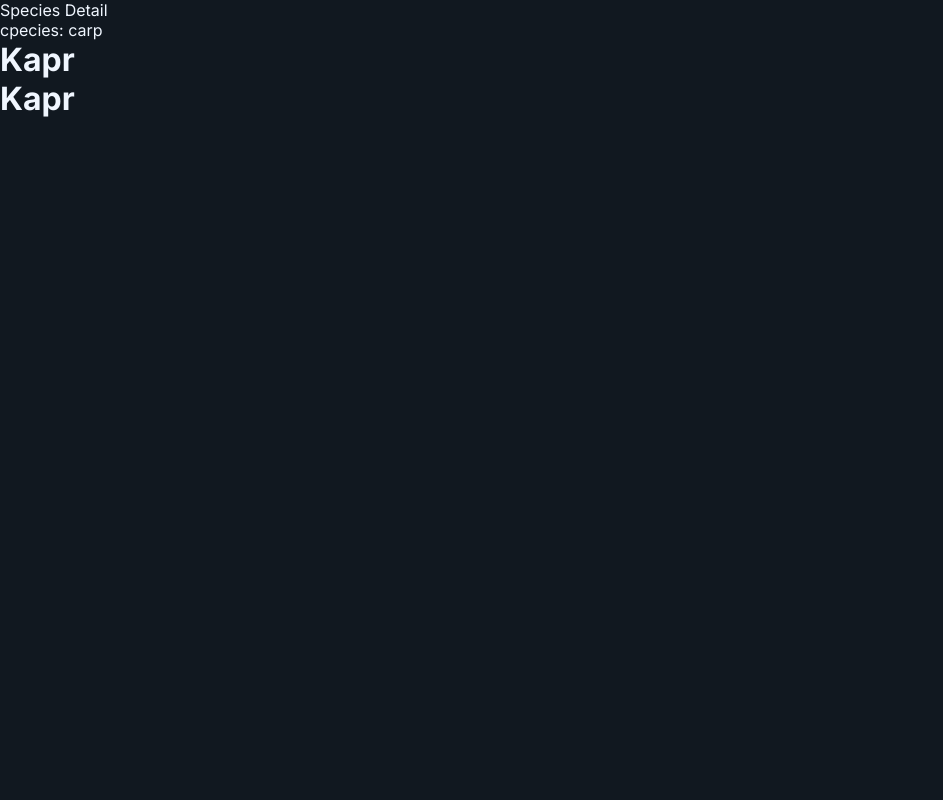
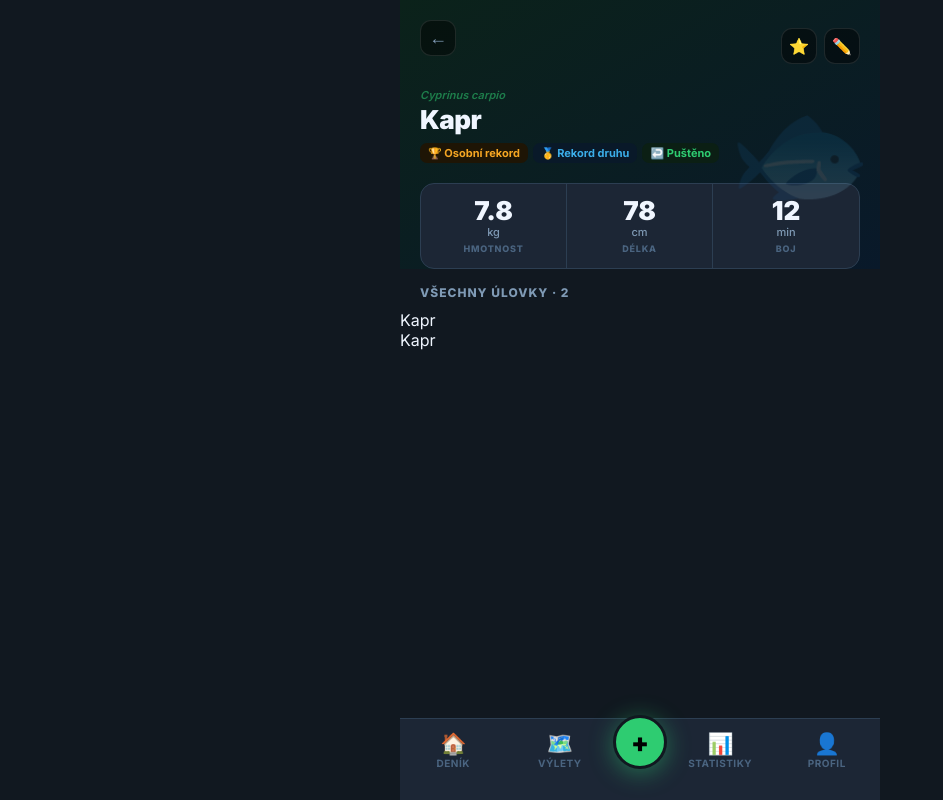
Before and after one commit to Moravec291678/chytnu.cz, a React (Vite) app: page /species/carp in a window 1280 px wide. Shown: the whole page, without its empty margins (0-943 px from the left). Built offline with nearby package versions, Linux system fonts and the light colour scheme.

Commit message:
add SpeciesDetailPage - hero, measures, back button, species record tag

```diff
--- a/src/pages/SpeciesDetailPage.jsx
+++ b/src/pages/SpeciesDetailPage.jsx
@@ -1,5 +1,7 @@
-import { useParams } from "react-router-dom";
+import { useParams, useNavigate } from "react-router-dom";
 import { useCatches } from "../context/CatchContext";
+import Layout from "../components/Layout";
+import "../styles/SpeciesDetailPage.css";
 
 function SpeciesDetailPage() {
   const { speciesKey } = useParams();
@@ -7,19 +9,69 @@ function SpeciesDetailPage() {
   const selectedSpecies = state.catches.filter((item) => {
     return item.speciesKey === speciesKey;
   });
+  const biggest = selectedSpecies.reduce((a, b) => {
+    return a.weightKg > b.weightKg ? a : b;
+  });
+  const navigate = useNavigate();
+  return (
+    <Layout>
+      <div className="species-hero">
+        <div className="species-hero-fish">🐟</div>
+        <div className="species-hero-nav">
+          <button className="species-hero-back" onClick={() => navigate(-1)}>
+            ←
+          </button>
+          <div className="species-hero-actions">
+            <button className="ib">⭐</button>
+            <button className="ib">✏️</button>
+          </div>
+        </div>
 
-  return (
-    <>
-      Species Detail
-      <p>cpecies: {speciesKey}</p>
-      {selectedSpecies.map((item) => {
-        return (
-          <div key={item.id} className="species-detail-card">
-            <h1>{item.species}</h1>
+        <p className="species-latin">{biggest.speciesLatin}</p>
+        <h1>{biggest.species}</h1>
+        <div className="tags">
+          {biggest.isPersonalBest && (
+            <span className="tag tag-pb">🏆 Osobní rekord</span>
+          )}
+          <span className="tag tag-species">🥇 Rekord druhu</span>
+          {biggest.result === "released" && (
+            <span className="tag tag-released">↩️ Puštěno</span>
+          )}
+          {biggest.result === "kept" && (
+            <span className="tag tag-kept">🧊 Necháno</span>
+          )}
+        </div>
+
+        <div className="species-measures">
+          <div className="species-measure">
+            <span>{biggest.weightKg}</span>
+            <div className="species-measure-unit">kg</div>
+            <div className="species-measure-label">Hmotnost</div>
           </div>
-        );
-      })}
-    </>
+          <div className="species-measure">
+            <span>{biggest.lengthCm}</span>
+            <div className="species-measure-unit">cm</div>
+            <div className="species-measure-label">Délka</div>
+          </div>
+          <div className="species-measure">
+            <span>{biggest.fightMinutes ?? "—"}</span>
+            <div className="species-measure-unit">min</div>
+            <div className="species-measure-label">Boj</div>
+          </div>
+        </div>
+      </div>
+
+      <div className="species-catches-header">
+        <span className="species-catches-title">
+          Všechny úlovky · {selectedSpecies.length}
+        </span>
+      </div>
+
+      {/* Seznam úlovků */}
+      {selectedSpecies.map((item) => (
+        <div key={item.id}>{item.species}</div>
+      ))}
+    </Layout>
   );
 }
 
--- /dev/null
+++ b/src/styles/SpeciesDetailPage.css
@@ -0,0 +1,143 @@
+/* ── HERO ── */
+.species-hero {
+  background: linear-gradient(150deg, #0b221a, #09192a);
+  position: relative;
+  overflow: hidden;
+  padding: 20px 20px 0;
+  flex-shrink: 0;
+}
+
+.species-hero-fish {
+  position: absolute;
+  right: 8px;
+  bottom: 60px;
+  font-size: 115px;
+  opacity: 0.15;
+  transform: scaleX(-1);
+  line-height: 1;
+}
+
+.species-hero-back {
+  width: 36px;
+  height: 36px;
+  border-radius: 11px;
+  background: rgba(0, 0, 0, 0.45);
+  border: 1px solid rgba(255, 255, 255, 0.1);
+  display: flex;
+  align-items: center;
+  justify-content: center;
+  font-size: 18px;
+  color: var(--t2);
+  cursor: pointer;
+  margin-bottom: 16px;
+  text-decoration: none;
+}
+
+.species-latin {
+  font-size: 11px;
+  font-weight: 600;
+  color: rgba(46, 204, 113, 0.55);
+  font-style: italic;
+  margin-bottom: 2px;
+}
+
+.species-hero h1 {
+  font-size: 26px;
+  font-weight: 900;
+  color: var(--t1);
+  letter-spacing: -0.5px;
+  margin: 0 0 8px;
+}
+
+.species-hero .tags {
+  display: flex;
+  gap: 5px;
+  flex-wrap: wrap;
+  margin-bottom: 20px;
+}
+
+.species-hero-nav {
+  display: flex;
+  align-items: center;
+  justify-content: space-between;
+  margin-bottom: 16px;
+}
+
+.ib {
+  width: 36px;
+  height: 36px;
+  border-radius: 11px;
+  background: rgba(0, 0, 0, 0.45);
+  border: 1px solid rgba(255, 255, 255, 0.1);
+  display: flex;
+  align-items: center;
+  justify-content: center;
+  font-size: 16px;
+  cursor: pointer;
+}
+
+.species-hero-actions {
+  display: flex;
+  gap: 7px;
+}
+
+/* ── MĚŘENÍ STRIP ── */
+.species-measures {
+  display: grid;
+  grid-template-columns: repeat(3, 1fr);
+  background: var(--s1);
+  border: 1px solid var(--bd);
+  border-radius: 14px;
+  overflow: hidden;
+  margin: 0 0 0;
+}
+
+.species-measure {
+  padding: 14px 10px;
+  text-align: center;
+  border-right: 1px solid var(--bd);
+}
+
+.species-measure:last-child {
+  border-right: none;
+}
+
+.species-measure span {
+  display: block;
+  font-size: 26px;
+  font-weight: 900;
+  color: var(--t1);
+  line-height: 1;
+}
+
+.species-measure-unit {
+  font-size: 11px;
+  color: var(--t2);
+  font-weight: 500;
+  margin-top: 1px;
+}
+
+.species-measure-label {
+  font-size: 9px;
+  font-weight: 800;
+  color: var(--t3);
+  text-transform: uppercase;
+  letter-spacing: 0.8px;
+  margin-top: 4px;
+}
+
+/* ── SEZNAM ÚLOVKŮ ── */
+.species-catches-header {
+  display: flex;
+  align-items: center;
+  justify-content: space-between;
+  padding: 16px 20px 10px;
+}
+
+.species-catches-title {
+  font-size: 12px;
+  font-weight: 800;
+  color: var(--t2);
+  text-transform: uppercase;
+  letter-spacing: 1px;
+}
```
Also changed, not shown: src/styles/CatchCard.css (deleted, +0 -147 lines).
